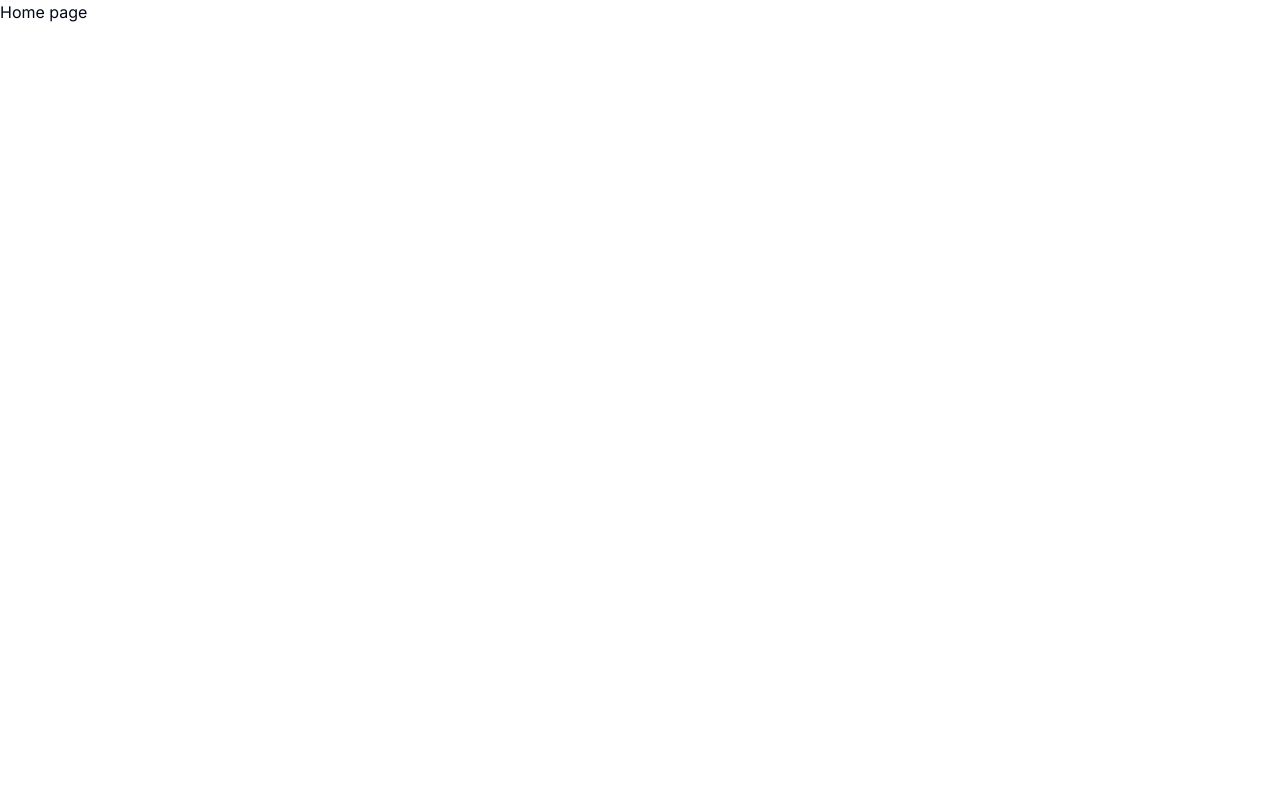
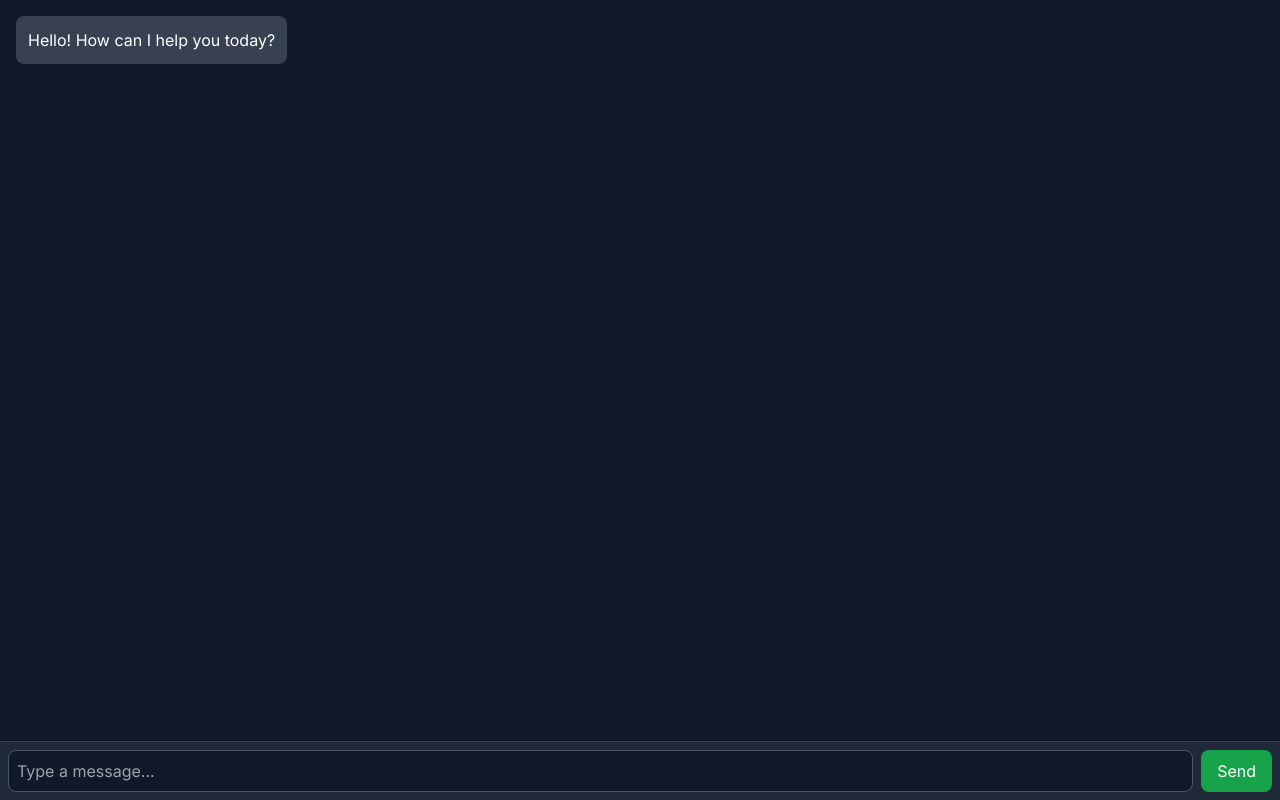
Before and after one commit to raglandconnor/complaint-detection, a Next.js app: page / in a window 1280 px wide. Built offline with nearby package versions, Linux system fonts and the light colour scheme.

Commit message:
chat interface for openai test

```diff
--- a/app/page.jsx
+++ b/app/page.jsx
@@ -1,5 +1,76 @@
-const Home = () => {
-  return <div>Home page</div>;
-};
+'use client'; // This directive enables client-side rendering for the component
 
-export default Home;
+import { useState, useEffect, useRef } from 'react';
+
+export default function Home() {
+  const [messages, setMessages] = useState([
+    { text: 'Hello! How can I help you today?', type: 'bot' }
+  ]);
+  const [input, setInput] = useState('');
+  const messagesEndRef = useRef(null);
+
+  const handleSend = async () => {
+    if (input.trim() === '') return;
+
+    const userMessage = { text: input, type: 'user' };
+    setMessages([...messages, userMessage]);
+    setInput('');
+
+    // Mock API call
+    const responseMessage = await mockApiCall(input);
+    setMessages([...messages, userMessage, responseMessage]);
+  };
+
+  const mockApiCall = async (userInput) => {
+    // Simulate an API call to OpenAI
+    const response = await new Promise((resolve) =>
+      setTimeout(() => resolve({ text: `Echo: ${userInput}`, type: 'bot' }), 1000)
+    );
+    return response;
+  };
+
+  const scrollToBottom = () => {
+    messagesEndRef.current?.scrollIntoView({ behavior: 'smooth' });
+  };
+
+  useEffect(() => {
+    scrollToBottom();
+  }, [messages]);
+
+  return (
+    <div className="flex flex-col h-screen bg-gray-900 text-white">
+      <div className="flex-1 overflow-y-auto p-4">
+        <div className="flex flex-col gap-2">
+          {messages.map((message, index) => (
+            <div
+              key={index}
+              className={`p-3 rounded-lg max-w-[70%] ${
+                message.type === 'user'
+                  ? 'bg-blue-600 self-end'
+                  : 'bg-gray-700 self-start'
+              }`}
+            >
+              {message.text}
+            </div>
+          ))}
+          <div ref={messagesEndRef} /> {/* Scroll anchor */}
+        </div>
+      </div>
+      <div className="flex border-t border-gray-700 bg-gray-800 p-2">
+        <input
+          type="text"
+          value={input}
+          onChange={(e) => setInput(e.target.value)}
+          className="flex-1 p-2 border border-gray-600 rounded-lg bg-gray-900 text-white"
+          placeholder="Type a message..."
+        />
+        <button
+          onClick={handleSend}
+          className="ml-2 px-4 py-2 bg-green-600 text-white rounded-lg hover:bg-green-700"
+        >
+          Send
+        </button>
+      </div>
+    </div>
+  );
+}
```
